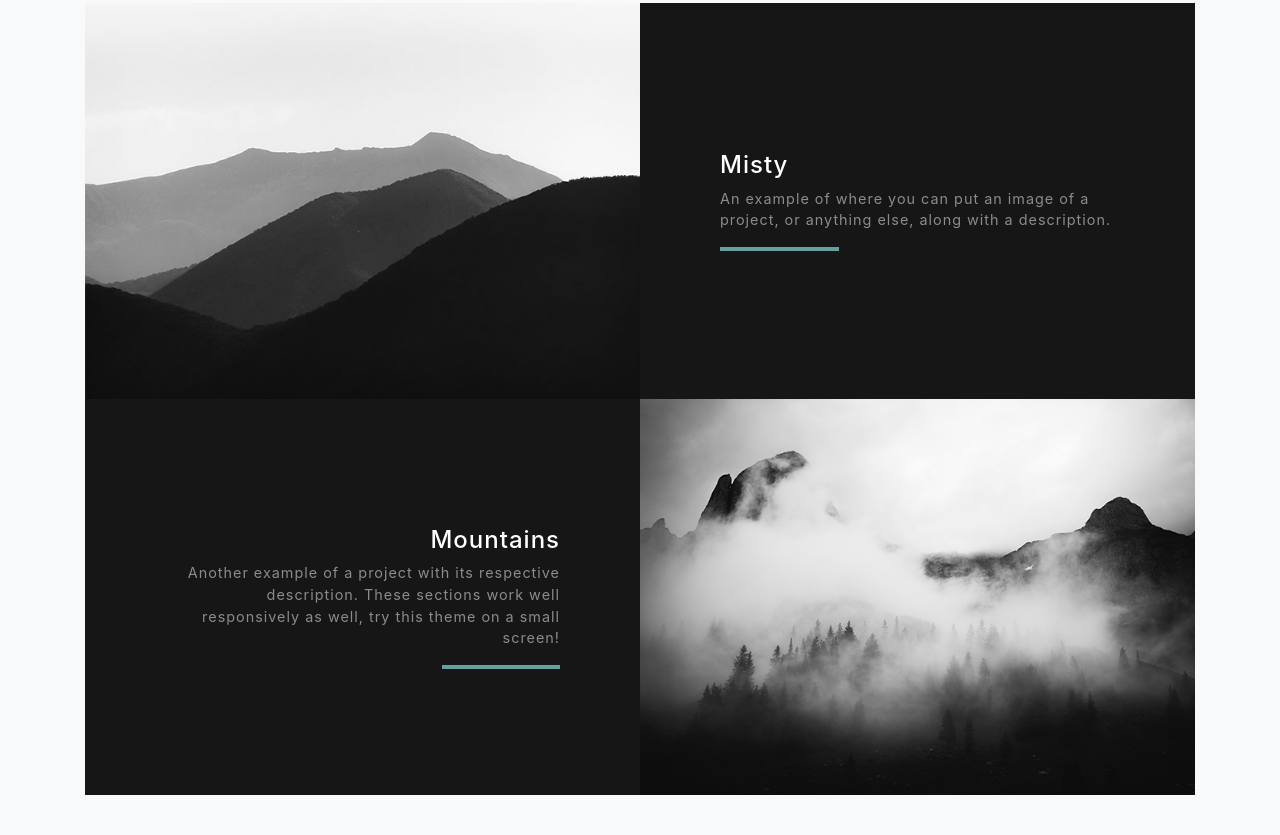
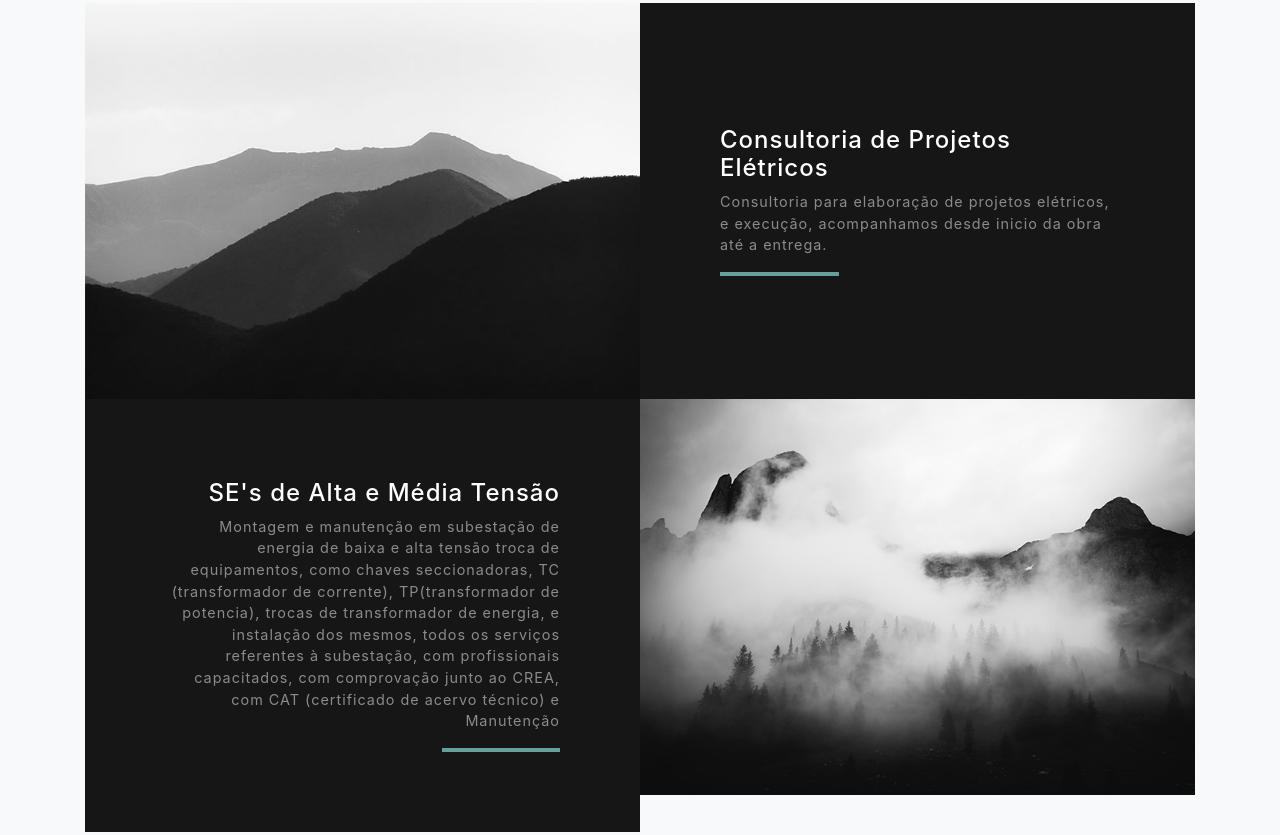
Before and after one commit to fredpolicarpo/entropia-eng-website, a website with bundled scripts: page index.html in a window 1280 px wide. Shown: the part 2156-2991 px from the top of the page. Built offline with nearby package versions, Linux system fonts and the light colour scheme.

Commit message:
Add service details

```diff
--- a/index.html
+++ b/index.html
@@ -111,8 +111,10 @@
           <div class="bg-black text-center h-100 project">
             <div class="d-flex h-100">
               <div class="project-text w-100 my-auto text-center text-lg-left">
-                <h4 class="text-white">Misty</h4>
-                <p class="mb-0 text-white-50">An example of where you can put an image of a project, or anything else, along with a description.</p>
+                <h4 class="text-white">Consultoria de Projetos Elétricos</h4>
+                <p class="mb-0 text-white-50">
+                  Consultoria para elaboração de projetos elétricos, e execução, acompanhamos desde inicio da obra até a entrega.
+                </p>
                 <hr class="d-none d-lg-block mb-0 ml-0">
               </div>
             </div>
@@ -129,8 +131,8 @@
           <div class="bg-black text-center h-100 project">
             <div class="d-flex h-100">
               <div class="project-text w-100 my-auto text-center text-lg-right">
-                <h4 class="text-white">Mountains</h4>
-                <p class="mb-0 text-white-50">Another example of a project with its respective description. These sections work well responsively as well, try this theme on a small screen!</p>
+                <h4 class="text-white">SE's de Alta e Média Tensão</h4>
+                <p class="mb-0 text-white-50">Montagem e manutenção em subestação de energia de baixa e alta tensão troca de equipamentos, como chaves seccionadoras, TC (transformador de corrente), TP(transformador de potencia), trocas de transformador de energia, e instalação dos mesmos, todos os serviços referentes à subestação, com profissionais capacitados, com comprovação junto ao CREA, com CAT (certificado de acervo técnico) e Manutenção</p>
                 <hr class="d-none d-lg-block mb-0 mr-0">
               </div>
             </div>
```
